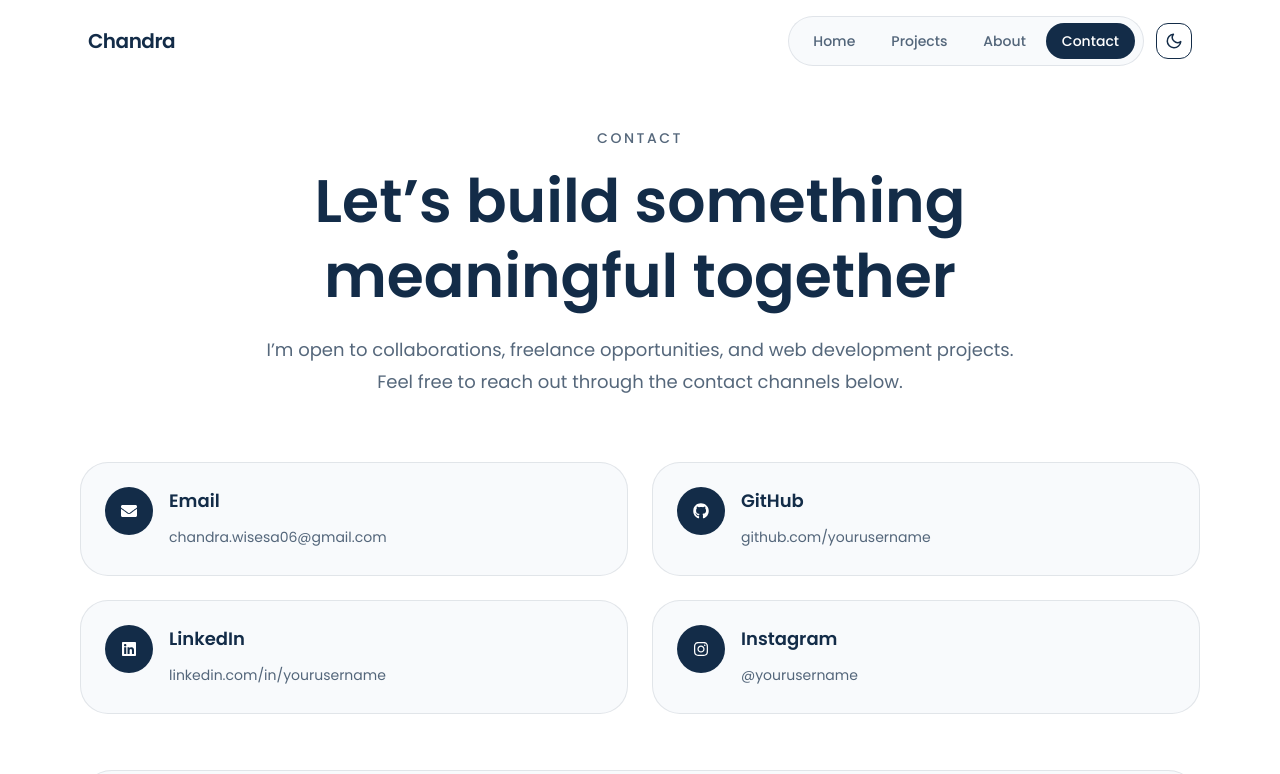
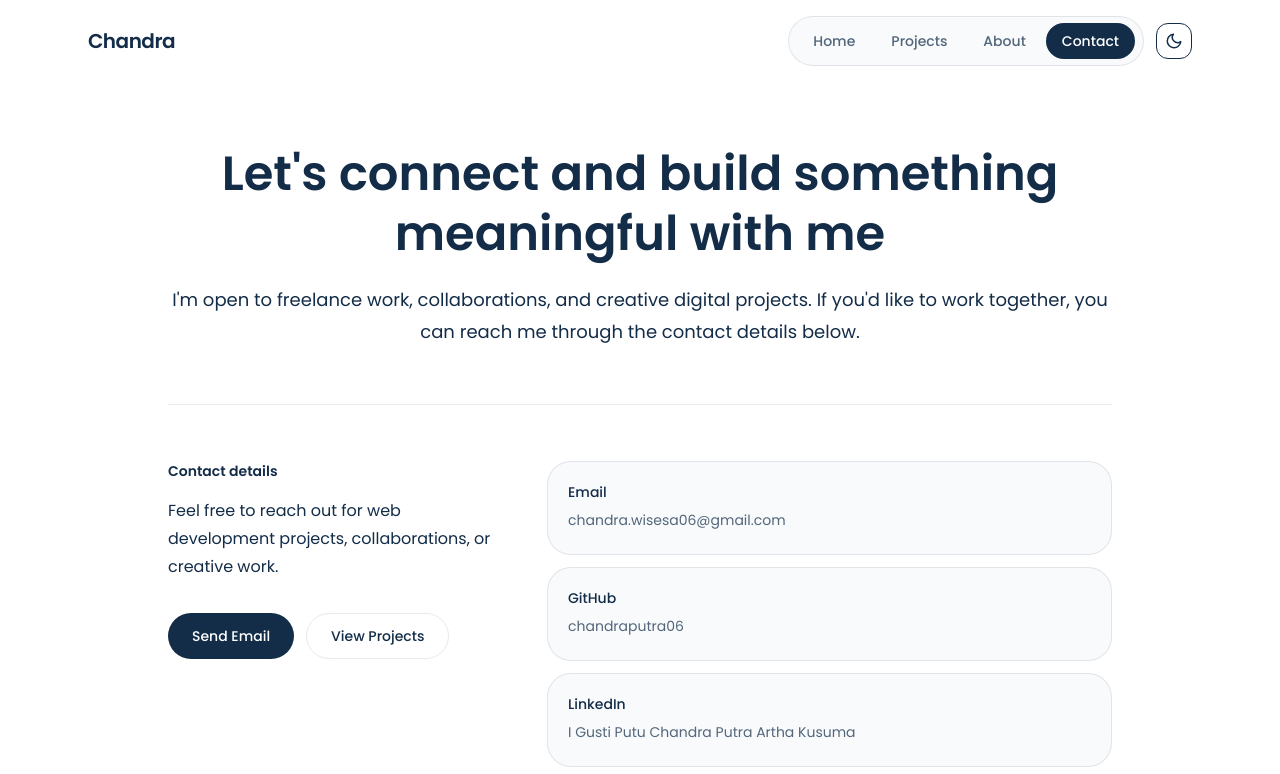
Before and after one commit to chandraputra06/chandraputra, a Next.js app: page /contact in a window 1280 px wide. Shown: the top 774 px of the page. Built offline with nearby package versions, Linux system fonts and the light colour scheme.

Commit message:
feat: redesign contact page with clean modern layout

```diff
--- a/app/contact/page.js
+++ b/app/contact/page.js
@@ -1,107 +1,68 @@
-import Link from 'next/link'
-import {
-  FaEnvelope,
-  FaGithub,
-  FaInstagram,
-  FaLinkedin,
-} from 'react-icons/fa'
+import Link from "next/link";
 
 export const metadata = {
-  title: 'Contact - Chandra Putra',
-  description: 'Get in touch with Chandra Putra for collaborations and web development projects.',
-}
+  title: "Contact - Chandra Putra",
+  description:
+    "Get in touch with Chandra Putra for collaborations and web development projects.",
+};
 
 const contactItems = [
   {
-    title: 'Email',
-    value: 'chandra.wisesa06@gmail.com',
-    href: 'mailto:chandra.wisesa06@gmail.com',
-    icon: FaEnvelope,
+    title: "Email",
+    value: "chandra.wisesa06@gmail.com",
+    href: "mailto:chandra.wisesa06@gmail.com",
   },
   {
-    title: 'GitHub',
-    value: 'github.com/yourusername',
-    href: 'https://github.com/yourusername',
-    icon: FaGithub,
+    title: "GitHub",
+    value: "chandraputra06",
+    href: "https://github.com/chandraputra06",
   },
   {
-    title: 'LinkedIn',
-    value: 'linkedin.com/in/yourusername',
-    href: 'https://linkedin.com/in/yourusername',
-    icon: FaLinkedin,
+    title: "LinkedIn",
+    value: "I Gusti Putu Chandra Putra Artha Kusuma",
+    href: "https://www.linkedin.com/in/putu-chandra-putra",
   },
   {
-    title: 'Instagram',
-    value: '@yourusername',
-    href: 'https://instagram.com/yourusername',
-    icon: FaInstagram,
+    title: "Instagram",
+    value: "@chandrputraaa",
+    href: "https://instagram.com/chandrputraaa",
   },
-]
+];
 
 export default function ContactPage() {
   return (
     <section className="relative overflow-hidden py-24 md:py-32">
       <div className="pointer-events-none absolute inset-0">
-        <div className="absolute inset-0 hero-ambient opacity-70" />
+        <div className="absolute inset-0 hero-ambient opacity-40" />
       </div>
 
-      <div className="relative mx-auto max-w-6xl px-4">
-        <div className="mx-auto max-w-3xl text-center">
-          <p className="text-sm font-medium uppercase tracking-[0.18em] text-[var(--muted)]">
-            Contact
-          </p>
-
-          <h1 className="mt-4 text-4xl font-semibold leading-tight text-[var(--foreground)] md:text-5xl lg:text-6xl">
-            Let’s build something meaningful together
+      <div className="relative mx-auto max-w-5xl px-6 md:px-10">
+        <div className="mx-auto text-center">
+          <h1 className="mt-4 text-3xl font-semibold leading-tight md:text-4xl lg:text-5xl">
+            Let&apos;s connect and build something meaningful with me
           </h1>
 
-          <p className="mt-5 text-base leading-8 text-[var(--muted)] md:text-lg">
-            I’m open to collaborations, freelance opportunities, and web
-            development projects. Feel free to reach out through the contact
-            channels below.
+          <p className="mx-auto mt-5 text-base leading-8 md:text-lg">
+            I&apos;m open to freelance work, collaborations, and creative digital
+            projects. If you&apos;d like to work together, you can reach me
+            through the contact details below.
           </p>
         </div>
 
-        <div className="mt-16 grid gap-6 md:grid-cols-2">
-          {contactItems.map((item) => {
-            const Icon = item.icon
+        <div className="my-14 h-px bg-[var(--border-1)]" />
 
-            return (
-              <Link
-                key={item.title}
-                href={item.href}
-                target={item.href.startsWith('http') ? '_blank' : undefined}
-                rel={item.href.startsWith('http') ? 'noreferrer' : undefined}
-                className="group flex items-start gap-4 rounded-[1.75rem] border border-[var(--border-1)] bg-[var(--surface-1)] p-6 transition-all duration-300 hover:-translate-y-1 hover:border-[var(--border-2)] hover:bg-[var(--surface-2)]"
-              >
-                <div className="flex h-12 w-12 items-center justify-center rounded-full bg-[var(--accent-primary)] text-white">
-                  <Icon className="text-base" />
-                </div>
-
-                <div className="min-w-0">
-                  <h2 className="text-lg font-semibold text-[var(--foreground)]">
-                    {item.title}
-                  </h2>
-                  <p className="mt-2 break-all text-sm leading-7 text-[var(--muted)]">
-                    {item.value}
-                  </p>
-                </div>
-              </Link>
-            )
-          })}
-        </div>
-
-        <div className="mt-14 rounded-[2rem] border border-[var(--border-1)] bg-[var(--surface-1)] p-8 text-center">
-          <h2 className="text-2xl font-semibold text-[var(--foreground)] md:text-3xl">
-            Ready to discuss your next project?
-          </h2>
-
-          <p className="mx-auto mt-4 max-w-2xl text-base leading-8 text-[var(--muted)] md:text-lg">
-            Whether you need a website, an internal system, or a modern web
-            interface, I’d be happy to discuss how I can help.
+        <div className="grid gap-10 lg:grid-cols-[0.75fr_1.25fr] lg:items-start">
+          <div>
+            <p className="text-sm font-semibold">
+              Contact details
             </p>
 
-          <div className="mt-8 flex flex-wrap items-center justify-center gap-4">
+            <p className="mt-4 text-sm leading-7 md:text-base">
+              Feel free to reach out for web development projects, collaborations,
+              or creative work.
+            </p>
+
+            <div className="mt-8 flex flex-wrap gap-3">
               <Link
                 href="mailto:chandra.wisesa06@gmail.com"
                 className="inline-flex cursor-pointer items-center justify-center rounded-full bg-[var(--accent-primary)] px-6 py-3 text-sm font-medium text-white transition-all duration-300 hover:opacity-90"
@@ -111,13 +72,41 @@ export default function ContactPage() {
 
               <Link
                 href="/projects"
-              className="inline-flex cursor-pointer items-center justify-center rounded-full border border-[var(--border-1)] px-6 py-3 text-sm font-medium text-[var(--foreground)] transition-all duration-300 hover:bg-[var(--surface-2)]"
+                className="inline-flex cursor-pointer items-center justify-center rounded-full border border-[var(--border-1)] px-6 py-3 text-sm font-medium text-[var(--foreground)] transition-all duration-300 hover:bg-[var(--surface-1)]"
               >
                 View Projects
               </Link>
             </div>
           </div>
+
+          <div className="space-y-3">
+            {contactItems.map((item, index) => (
+              <Link
+                key={item.title}
+                href={item.href}
+                target={item.href.startsWith("http") ? "_blank" : undefined}
+                rel={item.href.startsWith("http") ? "noreferrer" : undefined}
+                className="group flex items-center justify-between rounded-[1.5rem] border border-[var(--border-1)] bg-[var(--surface-1)] px-5 py-5 transition-all duration-300 hover:-translate-y-[2px] hover:border-[var(--border-2)] hover:bg-[var(--surface-2)]"
+              >
+                <div className="flex items-start gap-4">
+                  <div>
+                    <p className="text-sm font-medium text-[var(--foreground)]">
+                      {item.title}
+                    </p>
+                    <p className="mt-1 text-sm leading-7 text-[var(--muted)]">
+                      {item.value}
+                    </p>
+                  </div>
+                </div>
+
+                <span className="text-[var(--accent-primary)] opacity-0 transition-all duration-300 group-hover:translate-x-1 group-hover:opacity-100">
+                  →
+                </span>
+              </Link>
+            ))}
+          </div>
+        </div>
       </div>
     </section>
-  )
+  );
 }
--- a/components/Footer.jsx
+++ b/components/Footer.jsx
@@ -4,9 +4,9 @@ import Link from 'next/link'
 import { FaGithub, FaLinkedinIn, FaInstagram } from 'react-icons/fa'
 
 const socialLinks = [
-  { href: 'https://github.com/chandraputra', label: 'GitHub', icon: FaGithub },
-  { href: 'https://www.linkedin.com/in/chandraputra', label: 'LinkedIn', icon: FaLinkedinIn },
-  { href: 'https://www.instagram.com/chandraputra', label: 'Instagram', icon: FaInstagram },
+  { href: 'https://github.com/chandraputra06', label: 'GitHub', icon: FaGithub },
+  { href: 'https://www.linkedin.com/in/putu-chandra-putra', label: 'LinkedIn', icon: FaLinkedinIn },
+  { href: 'https://www.instagram.com/chandrputraaa', label: 'Instagram', icon: FaInstagram },
 ]
 
 export default function Footer() {
```
Lines whose indentation alone changed are shown as unchanged.
